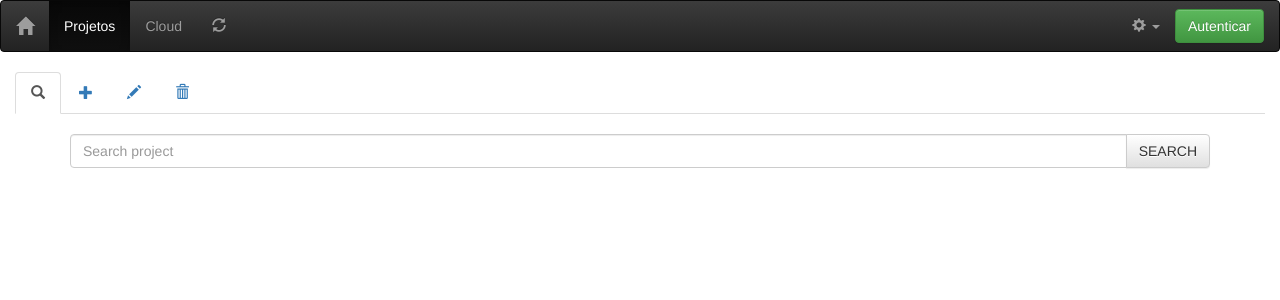
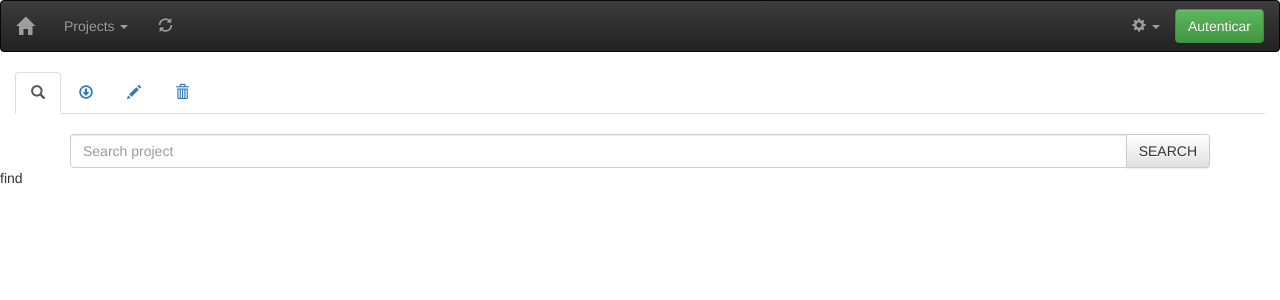
Before and after one commit to rocko83/terra, a Django app: page /projects/ in a window 1280 px wide. Shown: the top 300 px of the page. Run offline with Django 3.2, Linux system fonts and the light colour scheme; some libraries are stand-ins or nearby versions.

Commit message:
method create projects renamed to generate variables

```diff
--- a/terra/projects/templates/base.html
+++ b/terra/projects/templates/base.html
@@ -62,17 +62,32 @@
     <!--Menu -->
     <div class="collapse navbar-collapse" id="mainNavBar">
       <ul class="nav navbar-nav">
+        <!--
           <li {% if menu == "project" %}
                 class="active"
                 {% endif %} >
               <a href="/projects/"> Projetos  </a>
             </li>
+
           <li {% if menu == "cloud" %}
                 class="active"
                 {% endif %}>
               <a href="/cloud/">  Cloud  </a>
             </li>
-
+            -->
+          <li class="dropdown">
+            <a class="dropdown-toggle" data-toggle="dropdown" href="#"> Projects
+              <span class="caret"></span></a>
+              <ul class="dropdown-menu">
+                  <li >
+                  <a href="{% url 'project' %}"> Projetos  </a>
+                </li>
+                  <li >
+                      <a href="{% url 'create_project_variables' %}">  Genereate Variables  </a>
+                    </li>
+                <li >
+              </ul>
+            </li>
         <li >
           <A HREF='javascript:history.go(0)'><span class='glyphicon glyphicon-refresh'></span></A>
         </li>
--- a/terra/projects/templates/projects.html
+++ b/terra/projects/templates/projects.html
@@ -14,10 +14,10 @@
         {% endif %}>
         <a href="/projects/find/" data-toggle='tooltip' data-placement='bottom' title='Find'> <span class='glyphicon glyphicon-search'></span> </a>
         </li>
-        <li {% if submenu == "create" %}
+        <li {% if submenu == "variables" %}
         class="active"
         {% endif %}>
-        <a href="/projects/create/" data-toggle='tooltip' data-placement='bottom' title='Create'> <span class='glyphicon glyphicon-plus'></span> </a>
+        <a href="{% url 'create_project_variables' %}" data-toggle='tooltip' data-placement='bottom' title='Genereate Variables'> <span class='glyphicon glyphicon-download'></span> </a>
         </li>
         <li {% if submenu == "edit" %}
         class="active"
@@ -33,6 +33,7 @@
     <br>
 </div>
 {% if submenu == "find" %}
+<!-- FIND -->
 <form action="form aqui" method="post">
     <div class="container">
         <div class="input-group">
@@ -44,10 +45,16 @@
         <!-- /input-group -->
     </div>
     {% endif %}
-    {% if submenu == "create" %}
+    {{ submenu }}
+    {% if submenu == "variables" %}
+
+    <!-- variables -->
     {% if cloud_id %}
+    <!-- cloud_id -->
     {% if cloud_id == "2" %}
+    <!-- cloud_id 2-->
     {% if cloud_region %}
+    <!-- cloud_region -->
     <div class="alert alert-info" role="alert"> Please, configure your project.</div>
     <form action="/projects/create/form" method="post">
         {% csrf_token %}
@@ -183,7 +190,7 @@
     <tbody>
         {% for region in regions %}
         <tr>
-            <td><a href="/projects/create/{{cloud_id}}/region/{{region.1}}/">{{region.0}}</a></td>
+            <td><a href="{% url 'create_project_id_variables' %}/{{cloud_id}}/region/{{region.1}}/">{{region.0}}</a></td>
         </tr>
         {% endfor %}
     </tbody>
@@ -196,9 +203,9 @@
 <table class="table">
     <tbody>
         <tr>
-            <td><a href="/projects/create/1"><img src="{% static "logos/aws.png" %}" alt="AWS"  style="width:300px;height:140px;"/></a></td>
-            <td><a href="/projects/create/2"><img src="{% static "logos/Azure.png" %}" alt="AZURE"  style="width:300px;height:200px;"/></a></td>
-            <td><a href="/projects/create/3"><img src="{% static "logos/google.png" %}" alt="AZURE"  style="width:300px;height:100px;"/></a></td>
+            <td><a href="{% url 'create_project_id_variables' %}/1"><img src="{% static "logos/aws.png" %}" alt="AWS"  style="width:300px;height:140px;"/></a></td>
+            <td><a href="{% url 'create_project_id_variables' %}/2"><img src="{% static "logos/Azure.png" %}" alt="AZURE"  style="width:300px;height:200px;"/></a></td>
+            <td><a href="{% url 'create_project_id_variables' %}/3"><img src="{% static "logos/google.png" %}" alt="AZURE"  style="width:300px;height:100px;"/></a></td>
         </tr>
     </tbody>
 </table>
--- a/terra/projects/urls.py
+++ b/terra/projects/urls.py
@@ -2,13 +2,13 @@ from django.conf.urls import url
 from projects import views
 from projects.views import index
 from projects.views import project
-from projects.views import create_project
-from projects.views import create_project_id
-from projects.views import create_project_region
+from projects.views import create_project_variables
+from projects.views import create_project_id_variables
+from projects.views import create_project_region_variables
 from projects.views import open_project
 from projects.views import edit_project
 from projects.views import delete_project
-from projects.views import get_form_create
+from projects.views import get_form_create_variables
 '''from projects.views import handler404
 from projects.views import handler500'''
 #import project.views
@@ -20,11 +20,12 @@ urlpatterns = [
     url(r'^projects/open/$', project, name='project'),
     url(r'^projects/edit/$', edit_project, name='edit_project'),
     url(r'^projects/delete/$', delete_project, name='delete_project'),
-    url(r'^projects/create/$', create_project, name='create_project'),
-    url(r'^projects/create/(?P<cloud_id>\d+)$', create_project_id, name='create_project_id'),
-    url(r'^projects/create/(?P<cloud_id>\d+)/region/(?P<cloud_region>[\w\-]+)/$', create_project_region, name='create_project_region'),
+    url(r'^projects/variables/$', create_project_variables, name='create_project_variables'),
+    url(r'^projects/variables/(?P<cloud_id>\d+)$', create_project_id_variables, name='create_project_id_variables'),
+    url(r'^projects/variables/(?P<cloud_id>\d+)/region/(?P<cloud_region>[\w\-]+)/$', create_project_region_variables,
+        name='create_project_region_variables'),
     url(r'^projects/find/$', project, name='project'),
-    url(r'^projects/create/form$', get_form_create, name='get_form_create'),
+    url(r'^projects/variables/form$', get_form_create_variables, name='get_form_create_variables'),
     #url(r'^perfis/(?P<perfil_id>\d+)/convidar$', views.convidar, name='convidar'),
     #url(r'^convite/(?P<convite_id>\d+)/aceitar$', views.aceitar, name='aceitar')
 ]
--- a/terra/projects/views.py
+++ b/terra/projects/views.py
@@ -17,9 +17,9 @@ def open_project(request,project_id):
 def index(request):
     #this.project_id = project_id
     return render(request,'index.html',{'menu':'home'})
-def create_project(request):
+def create_project_variables(request):
     #this.project_id = project_id
-    return render(request,'projects.html',{'menu':'project','submenu':'create'})
+    return render(request,'projects.html',{'menu':'project','submenu':'variables'})
 def project(request):
     #this.project_id = project_id
     return render(request,'projects.html',{'menu':'project','submenu':'find'})
@@ -29,17 +29,17 @@ def edit_project(request):
 def delete_project(request):
     #this.project_id = project_id
     return render(request,'projects.html',{'menu':'project','submenu':'delete'})
-def create_project_id(request,cloud_id):
+def create_project_id_variables(request,cloud_id):
     if cloud_id == "2":
         credenciais = Config("/home/damato/projetos/dados.json")
         az = Azclass(credenciais)
         az.login()
         retorno = az.getRegion()
-        return render(request,'projects.html',{'menu':'project','submenu':'create','cloud_id':cloud_id,'regions':retorno})
+        return render(request,'projects.html',{'menu':'project','submenu':'variables','cloud_id':cloud_id,'regions':retorno})
     else:
         return render(request, 'projects.html',
-                      {'menu': 'project', 'submenu': 'create', 'cloud_id': cloud_id})
-def create_project_region(request,cloud_id,cloud_region):
+                      {'menu': 'project', 'submenu': 'variables', 'cloud_id': cloud_id})
+def create_project_region_variables(request,cloud_id,cloud_region):
     if cloud_id == "2":
         models = Config("/home/damato/projetos/git/rocko83/TerraStandard/terra/src/terraform_models.json")
         credenciais = Config("/home/damato/projetos/dados.json")
@@ -92,14 +92,14 @@ def create_project_region(request,cloud_id,cloud_region):
             diskcaches = retorno
 
         return render(request, 'projects.html',
-                      {'menu': 'project', 'submenu': 'create', 'cloud_id': cloud_id, 'regions': retorno,
+                      {'menu': 'project', 'submenu': 'variables', 'cloud_id': cloud_id, 'regions': retorno,
                        'cloud_region': cloud_region,'rgs':rgs,'vnets':vnets,'images':images,'vmsizes':vmsizes,
                        'disktypes':disktypes,'vmtags':vmtags,'ostypes':ostypes,'auths':auths,'diskcaches':diskcaches})
     else:
         return render(request, 'projects.html',
-                      {'menu': 'project', 'submenu': 'create', 'cloud_id': cloud_id})
+                      {'menu': 'project', 'submenu': 'variables', 'cloud_id': cloud_id})
 
-def get_form_create(request):
+def get_form_create_variables(request):
     # if this is a POST request we need to process the form data
     if request.method == 'POST':
         # create a form instance and populate it with data from the request:
--- a/terra/src/azure.py
+++ b/terra/src/azure.py
@@ -167,5 +167,3 @@ class Azclass:
         except ValueError:
             print("Fail to get default credentials for virtual machine")
             return  False
-    def teste(self,config):
-        return  False
```
